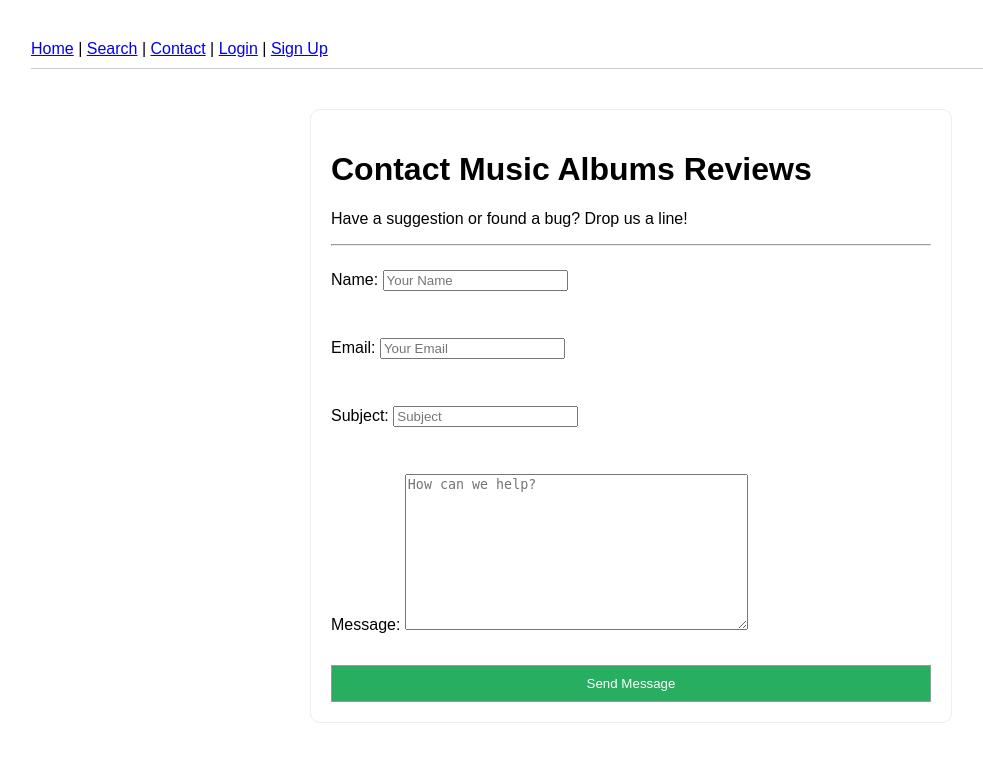
After one commit to Sailor4/MusicAlbumsReviews, a Django app: page /contact/ in a window 1280 px wide. The commit adds this page. Shown: the top 762 px of the page, without its empty margins (9-992 px from the left). Run offline with Django 5.2, Linux system fonts and the light colour scheme.

Commit message:
added sign up, contacts, logout logic, forms and pages

```diff
--- a/MusicAlbumsReviews/settings.py
+++ b/MusicAlbumsReviews/settings.py
@@ -120,3 +120,9 @@ STATIC_URL = 'static/'
 DEFAULT_AUTO_FIELD = 'django.db.models.BigAutoField'
 
 AUTH_USER_MODEL = 'accounts.AppUser'
+
+EMAIL_BACKEND = 'django.core.mail.backends.console.EmailBackend'
+DEFAULT_FROM_EMAIL = 'support@music-albums-reviews.com'
+
+LOGIN_REDIRECT_URL = 'home'
+LOGOUT_REDIRECT_URL = 'home'
--- a/MusicAlbumsReviews/urls.py
+++ b/MusicAlbumsReviews/urls.py
@@ -1,8 +1,11 @@
 from django.contrib import admin
 from django.urls import path, include
+from django.contrib.auth import views as auth_views
 
 urlpatterns = [
     path('admin/', admin.site.urls),
     path('', include('common.urls')),
     path('albums/', include('albums.urls')),
+    path('login/', auth_views.LoginView.as_view(template_name='registration/login.html'), name='login'),
+    path('logout/', auth_views.LogoutView.as_view(next_page='home'), name='logout'),
 ]
--- /dev/null
+++ b/common/forms.py
@@ -0,0 +1,24 @@
+from django import forms
+from django.contrib.auth import get_user_model
+from django.contrib.auth.forms import UserCreationForm
+
+class ContactForm(forms.Form):
+    name = forms.CharField(
+        max_length=100,
+        widget=forms.TextInput(attrs={'placeholder': 'Your Name', 'class': 'form-control'})
+    )
+    email = forms.EmailField(
+        widget=forms.EmailInput(attrs={'placeholder': 'Your Email', 'class': 'form-control'})
+    )
+    subject = forms.CharField(
+        max_length=200,
+        widget=forms.TextInput(attrs={'placeholder': 'Subject', 'class': 'form-control'})
+    )
+    message = forms.CharField(
+        widget=forms.Textarea(attrs={'placeholder': 'How can we help?', 'class': 'form-control'})
+    )
+
+class AppUserCreationForm(UserCreationForm):
+    class Meta(UserCreationForm.Meta):
+        model = get_user_model()
+        fields = ("username",)
--- /dev/null
+++ b/common/templates/common/contact.html
@@ -0,0 +1,16 @@
+{% extends 'base.html' %}
+
+{% block content %}
+    <div style="max-width: 600px; margin: 40px auto; padding: 20px; border: 1px solid #eee; border-radius: 10px;">
+        <h1>Contact Music Albums Reviews</h1>
+        <p>Have a suggestion or found a bug? Drop us a line!</p>
+        <hr>
+        <form method="post" style="display: flex; flex-direction: column; gap: 15px;">
+            {% csrf_token %}
+            {{ form.as_p }}
+            <button type="submit" class="btn" style="background: #27ae60; color: white; padding: 10px; cursor: pointer;">
+                Send Message
+            </button>
+        </form>
+    </div>
+{% endblock %}
--- a/common/urls.py
+++ b/common/urls.py
@@ -1,8 +1,10 @@
 from django.urls import path
-from common.views import HomePageView, MyAlbumsView, AlbumSearchView
+from common.views import HomePageView, MyAlbumsView, AlbumSearchView, ContactView, SignUpView
 
 urlpatterns = [
     path('', HomePageView.as_view(), name='home'),
     path('my-albums/', MyAlbumsView.as_view(), name='my-albums'),
     path('search/', AlbumSearchView.as_view(), name='album-search'),
+    path('contact/', ContactView.as_view(), name='contact'),
+    path('signup/', SignUpView.as_view(), name='signup'),
 ]
--- a/common/views.py
+++ b/common/views.py
@@ -1,8 +1,11 @@
-from django.views.generic import ListView, TemplateView
+from django.views.generic import ListView, TemplateView, FormView, CreateView
+from django.contrib.auth.mixins import LoginRequiredMixin
+from django.contrib.messages.views import SuccessMessageMixin
+from django.urls import reverse_lazy
+from django.core.mail import send_mail
+from django.db.models import Q, Avg
 from albums.models import Album, Artist
-from django.contrib.auth.mixins import LoginRequiredMixin
-from django.db.models import Q, Avg
-
+from .forms import ContactForm, AppUserCreationForm
 
 class HomePageView(TemplateView):
     template_name = 'common/home.html'
@@ -48,3 +51,32 @@ class AlbumSearchView(ListView):
             queryset = queryset.filter(music_format=genre)
 
         return queryset.order_by('-release_year')
+
+
+class ContactView(SuccessMessageMixin, FormView):
+    template_name = 'common/contact.html'
+    form_class = ContactForm
+    success_url = reverse_lazy('home')
+    success_message = "Your message was sent successfully! We will get back to you soon."
+
+    def form_valid(self, form):
+        subject = form.cleaned_data['subject']
+        name = form.cleaned_data['name']
+        user_email = form.cleaned_data['email']
+        content = form.cleaned_data['message']
+        full_message = f"Message from {name} ({user_email}):\n\n{content}"
+
+        send_mail(
+            subject=subject,
+            message=full_message,
+            from_email=user_email,
+            recipient_list=['admin@music-albums-reviews.com'],
+            fail_silently=False,
+        )
+        return super().form_valid(form)
+
+class SignUpView(SuccessMessageMixin, CreateView):
+    form_class = AppUserCreationForm
+    template_name = 'registration/signup.html'
+    success_url = reverse_lazy('login')
+    success_message = "Your account was created successfully!"
--- a/templates/base.html
+++ b/templates/base.html
@@ -11,14 +11,38 @@
 </head>
 <body>
     <nav>
-        <strong>Music Albums Reviews</strong> |
-        <a href="{% url 'home' %}">Home</a> |
-        <a href="{% url 'my-albums' %}">My Page</a> |
-        <a href="{% url 'album-search' %}">Search</a> |
-        <a href="{% url 'artist-add' %}">Suggest Artist</a> | <a href="{% url 'album-add' %}">Add Album</a>
-    </nav>
+    <a href="{% url 'home' %}">Home</a> |
+    <a href="{% url 'album-search' %}">Search</a> |
+    <a href="{% url 'contact' %}">Contact</a> |
+
+    {% if user.is_authenticated %}
+        <a href="{% url 'artist-add' %}">Suggest Artist</a> |
+        <a href="{% url 'album-add' %}">Add Album</a> |
+
+        <a href="{% url 'my-albums' %}">My Contributions</a> |
+        <form action="{% url 'logout' %}" method="post" style="display:inline;">
+            {% csrf_token %}
+            <button type="submit" style="background:none; border:none; color:blue; cursor:pointer; text-decoration:underline; font-family:inherit; font-size:inherit; padding:0;">
+                Logout ({{ user.username }})
+            </button>
+        </form>
+    {% else %}
+        <a href="{% url 'login' %}">Login</a> |
+        <a href="{% url 'signup' %}">Sign Up</a>
+    {% endif %}
+</nav>
 
     <main>
+        {% if messages %}
+        <div style="margin: 20px;">
+        {% for message in messages %}
+            <div style="padding: 15px; background-color: #d4edda; color: #155724; border: 1px solid #c3e6cb; border-radius: 5px;">
+                {{ message }}
+            </div>
+        {% endfor %}
+        </div>
+        {% endif %}
+
         {% block content %}
         {% endblock %}
     </main>
```
Also changed, not shown: templates/registration/login.html (added, +14 -0 lines), templates/registration/signup.html (added, +39 -0 lines).
